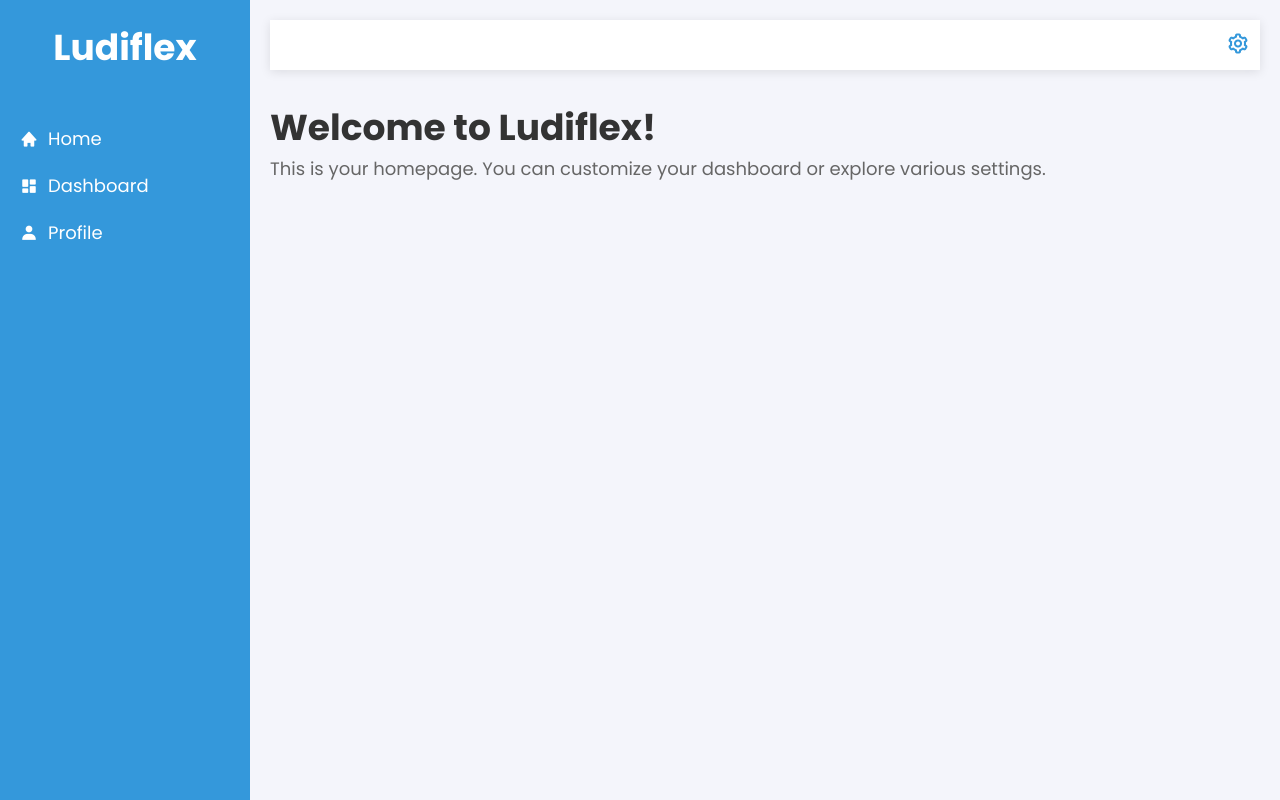
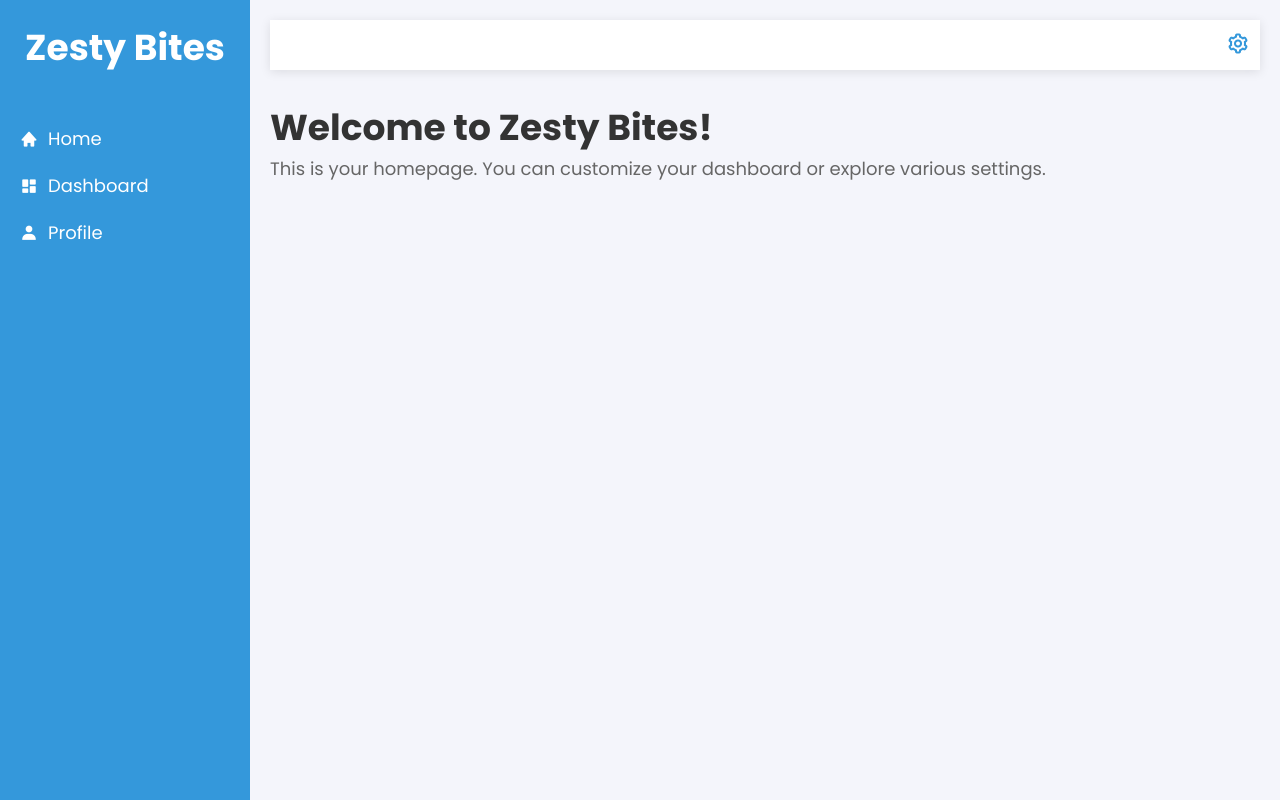
Before and after one commit to SaniaCorreia30/ZestyBites, a plain HTML site: page homepage.html in a window 1280 px wide. Drawn offline with nearby package versions, Linux system fonts and the light colour scheme.

Commit message:
commit 2

```diff
--- a/homepage.html
+++ b/homepage.html
@@ -5,14 +5,14 @@
     <meta name="viewport" content="width=device-width, initial-scale=1.0">
     <link href="https://unpkg.com/boxicons@2.1.4/css/boxicons.min.css" rel="stylesheet">
     <link rel="stylesheet" href="homepage.css">
-    <title>Homepage | Ludiflex</title>
+    <title>Homepage | Zesty Bites</title>
 </head>
 <body>
     <div class="wrapper">
         <!-- Sidebar -->
         <div class="sidebar">
             <div class="logo">
-                <h2>Ludiflex</h2>
+                <h2>Zesty Bites</h2>
             </div>
             <ul class="nav">
                 <li><a href="#"><i class='bx bxs-home'></i>Home</a></li>
@@ -30,7 +30,7 @@
             </header>
 
             <div class="content">
-                <h1>Welcome to Ludiflex!</h1>
+                <h1>Welcome to Zesty Bites!</h1>
                 <p>This is your homepage. You can customize your dashboard or explore various settings.</p>
             </div>
         </div>
```
